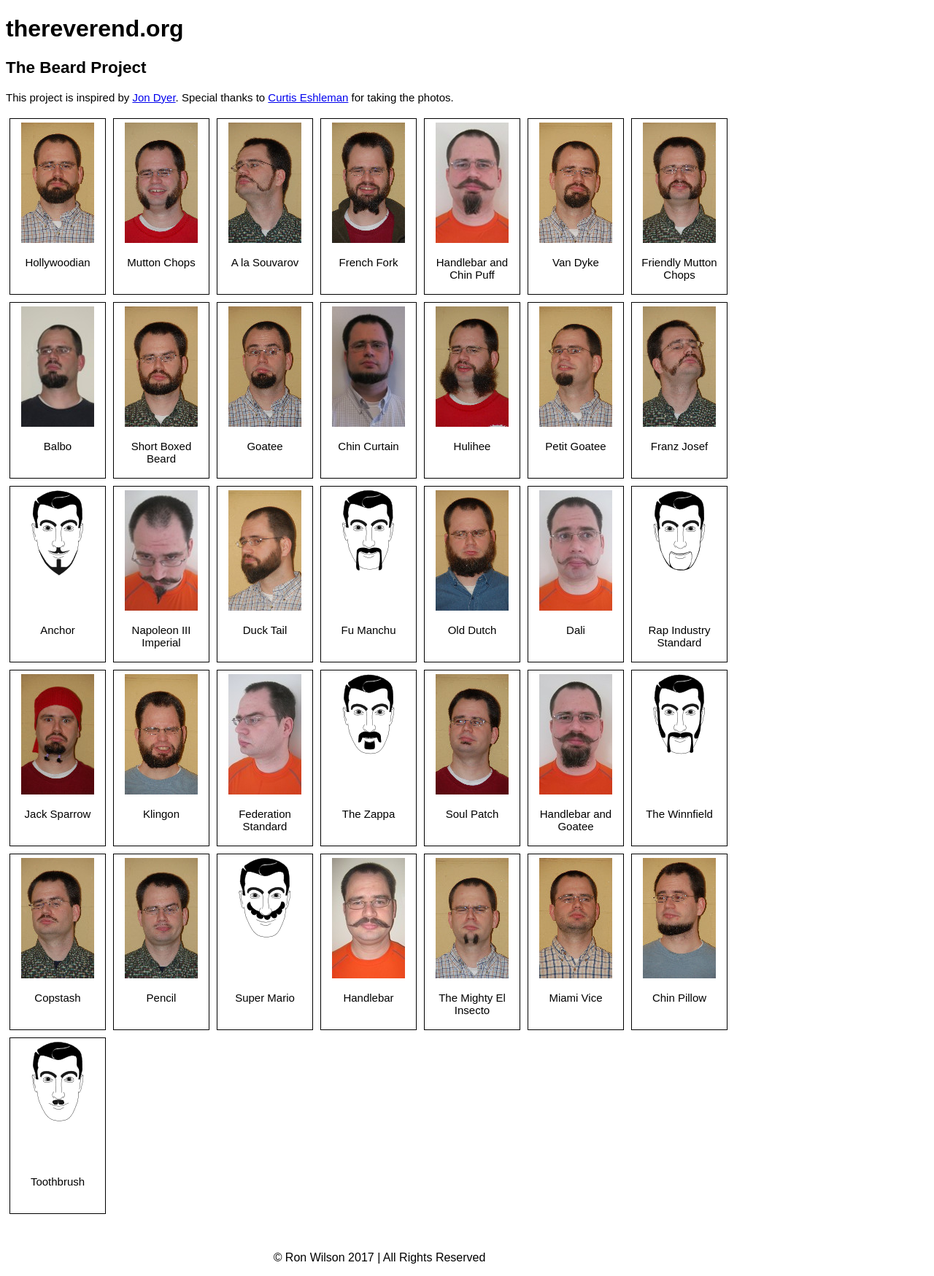
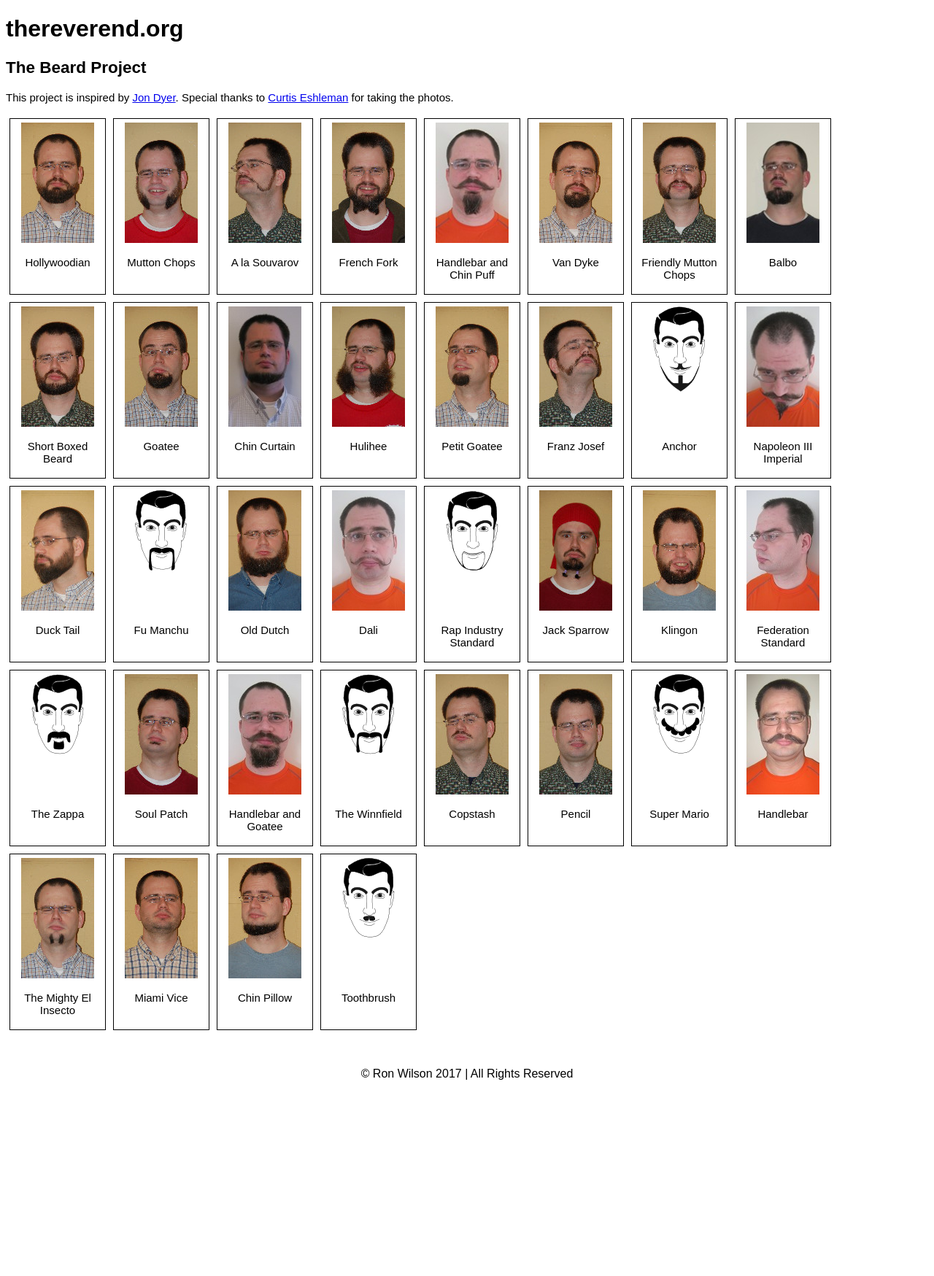
Before and after one commit to the-reverend/thereverend.org, a Jekyll site: the page built from index.html, in a window 1280 px wide. Shown: the whole page at 73% size. Built offline with Jekyll 4.4.1, drawn with Linux system fonts in a browser that asks for light colours; after the commit the page ends 1497 px from its top, so only the background shows below that.

Commit message:
remove max width

```diff
--- a/css/styles.css
+++ b/css/styles.css
@@ -5,7 +5,6 @@ body {
 header, section, footer, aside, nav, article, figure {
 	display: block;
 	min-width: 300px;
-	max-width: 1024px;
 }
 
 article {
```
